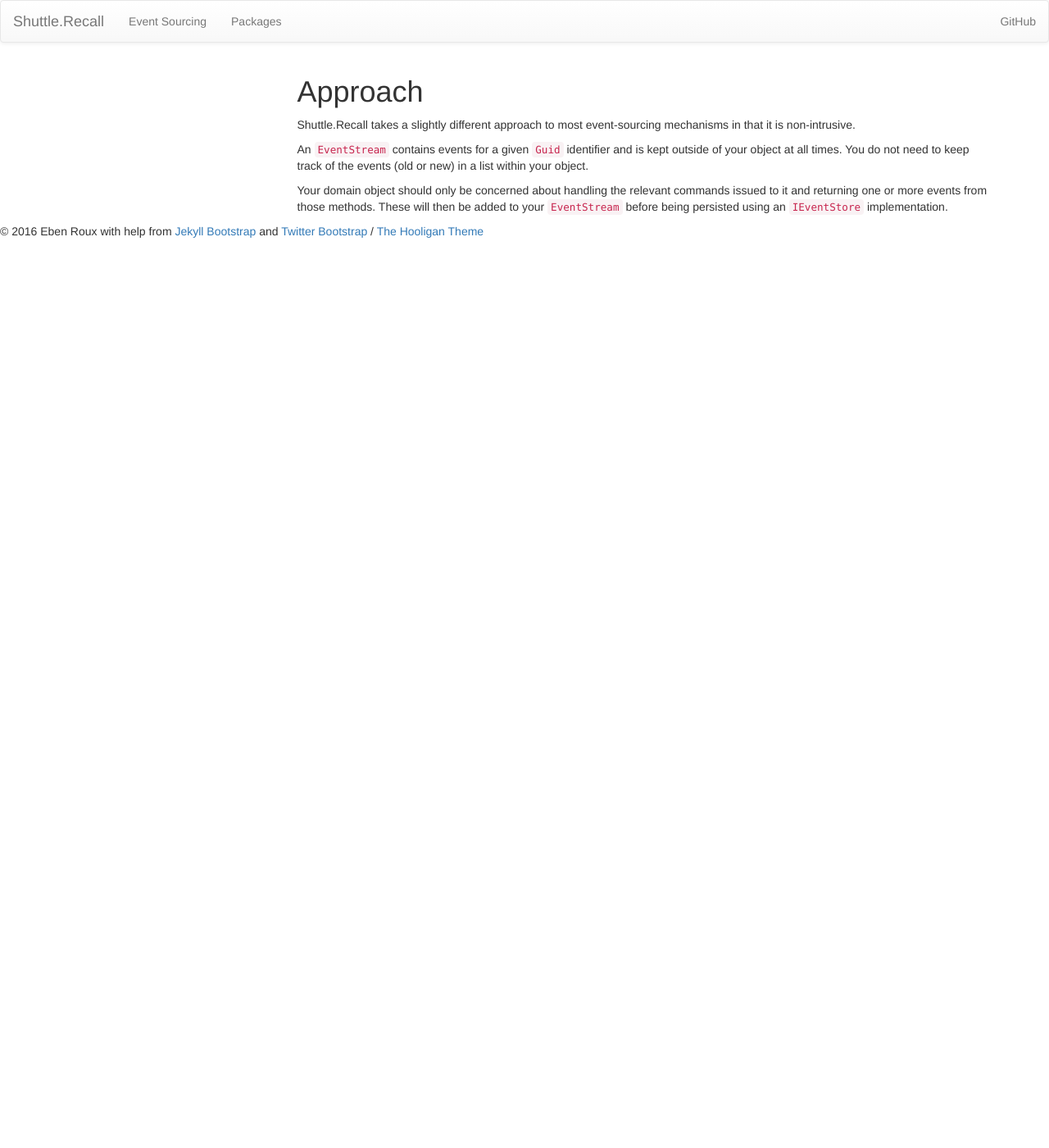
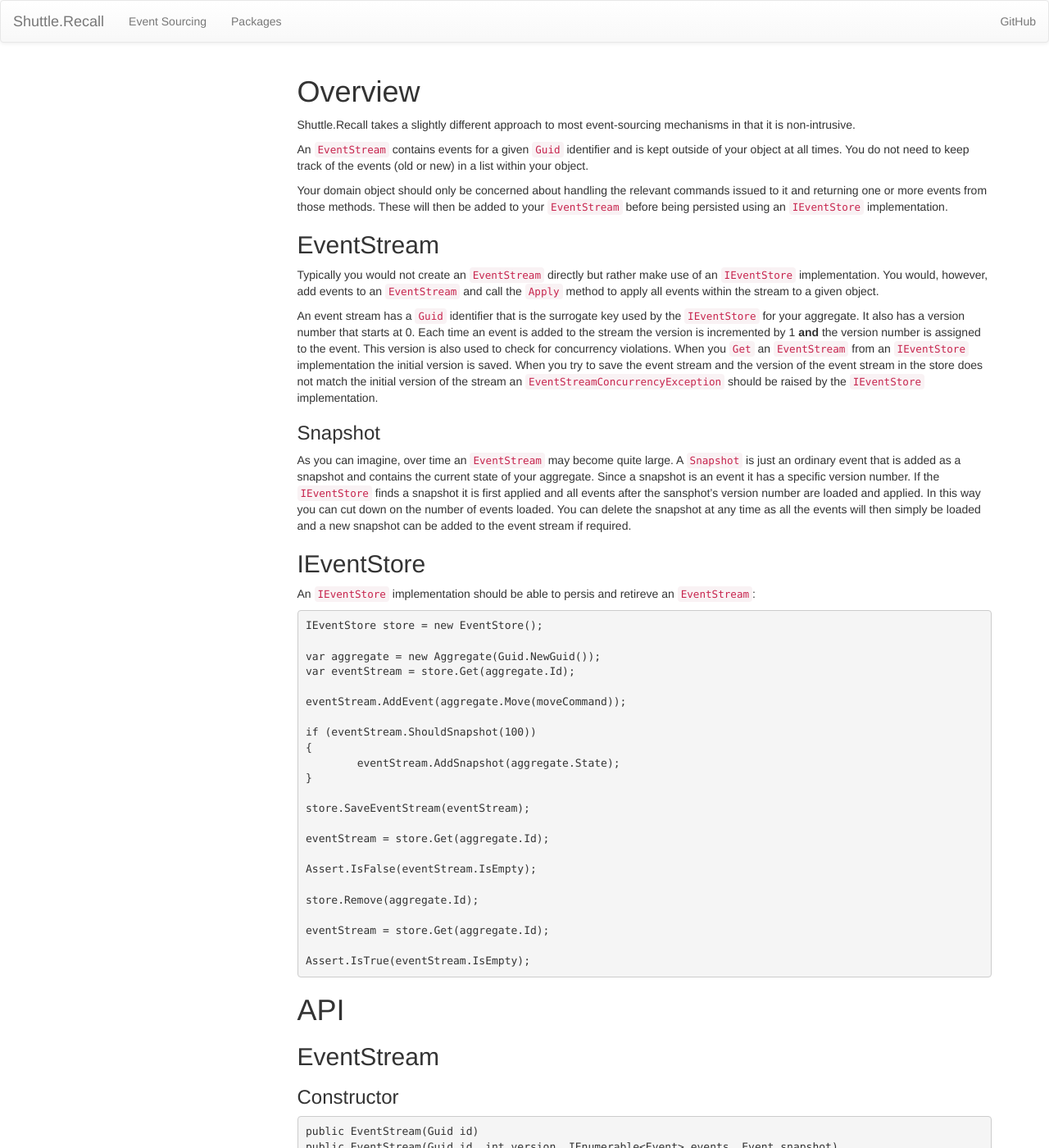
Before and after one commit to Shuttle/shuttle-recall, a Jekyll site: the page built from event-sourcing.md, in a window 1280 px wide and 1400 px high. Shown: the whole window at 82% size. Built offline with Jekyll 4.4.1, drawn with Linux system fonts in a browser that asks for light colours; nearby versions of some CDN libraries; library files that are not in the unit come from our copies; some of the changed text lies outside the part shown.

Commit message:
- event sourcing expansion

```diff
--- a/assets/themes/shuttle/js/site.js
+++ b/assets/themes/shuttle/js/site.js
@@ -51,7 +51,9 @@ $(function(){
 	if (hasTOC) {
 		$('#toc')
 			.tocify({
-				theme: 'bootstrap'
+				theme: 'bootstrap',
+				showAndHide: true,
+				showAndHideOnScroll: true
 			})
 			.data('toc-tocify');
 
--- a/event-sourcing.md
+++ b/event-sourcing.md
@@ -3,10 +3,164 @@ layout: api
 title: Event Sourcing
 ---
 
-# Approach
+# Overview
 
 Shuttle.Recall takes a slightly different approach to most event-sourcing mechanisms in that it is non-intrusive.
 
 An `EventStream` contains events for a given `Guid` identifier and is kept outside of your object at all times.  You do not need to keep track of the events (old or new) in a list within your object.
 
 Your domain object should only be concerned about handling the relevant commands issued to it and returning one or more events from those methods.  These will then be added to your `EventStream` before being persisted using an `IEventStore` implementation.
+
+## EventStream
+
+Typically you would not create an `EventStream` directly but rather make use of an `IEventStore` implementation.  You would, however, add events to an `EventStream` and call the `Apply` method to apply all events within the stream to a given object.
+
+An event stream has a `Guid` identifier that is the surrogate key used by the `IEventStore` for your aggregate.  It also has a version number that starts at 0.  Each time an event is added to the stream the version is incremented by 1 **and** the version number is assigned to the event.  This version is also used to check for concurrency violations.  When you `Get` an `EventStream` from an `IEventStore` implementation the initial version is saved.  When you try to save the event stream and the version of the event stream in the store does not match the initial version of the stream an `EventStreamConcurrencyException` should be raised by the `IEventStore` implementation.
+
+### Snapshot
+
+As you can imagine, over time an `EventStream` may become quite large.  A `Snapshot` is just an ordinary event that is added as a snapshot and contains the current state of your aggregate.  Since a snapshot is an event it has a specific version number.  If the `IEventStore` finds a snapshot it is first applied and all events after the sansphot's version number are loaded and applied.  In this way you can cut down on the number of events loaded.  You can delete the snapshot at any time as all the events will then simply be loaded and a new snapshot can be added to the event stream if required.
+
+## IEventStore
+
+An `IEventStore` implementation should be able to persis and retireve an `EventStream`:
+
+~~~ c#
+IEventStore store = new EventStore();
+
+var aggregate = new Aggregate(Guid.NewGuid());
+var eventStream = store.Get(aggregate.Id);
+
+eventStream.AddEvent(aggregate.Move(moveCommand));
+
+if (eventStream.ShouldSnapshot(100))
+{
+	eventStream.AddSnapshot(aggregate.State);
+}
+
+store.SaveEventStream(eventStream);
+
+eventStream = store.Get(aggregate.Id);
+
+Assert.IsFalse(eventStream.IsEmpty);
+
+store.Remove(aggregate.Id);
+
+eventStream = store.Get(aggregate.Id);
+
+Assert.IsTrue(eventStream.IsEmpty);
+~~~
+
+# API
+
+## EventStream
+
+### Constructor
+
+~~~ c#
+public EventStream(Guid id)
+public EventStream(Guid id, int version, IEnumerable<Event> events, Event snapshot)
+~~~
+
+### Properties
+
+~~~ c#
+public Guid Id { get; private set; }
+public int Version { get; private set; }
+public Event Snapshot { get; private set; }
+public bool Removed { get; private set; }
+~~~
+
+### Remove
+
+~~~ c#
+public void Remove()
+~~~
+
+### IsEmpty
+
+~~~ c#
+public bool IsEmpty
+~~~
+
+### CommitVersion
+
+~~~ c#
+public void CommitVersion()
+~~~
+
+Makes the initial version of the stream the current version.
+
+### AddEvent
+
+~~~ c#
+public void AddEvent(object data)
+~~~
+
+### AddSnapshot
+
+~~~ c#
+public void AddSnapshot(object data)
+~~~
+
+### ShouldSnapshot
+
+~~~ c#
+public bool ShouldSnapshot(int snapshotEventCount)
+~~~
+
+### AttemptSnapshot
+
+~~~ c#
+public bool AttemptSnapshot(int snapshotEventCount)
+~~~
+
+### CanSnapshot
+
+~~~ c#
+public bool CanSnapshot { get; }
+~~~
+
+### EventsAfter
+
+~~~ c#
+public IEnumerable<Event> EventsAfter(Event @event)
+public IEnumerable<Event> EventsAfter(int version)
+~~~
+
+### NewEvents
+
+~~~ c#
+public IEnumerable<Event> NewEvents()
+~~~
+
+### PastEvents
+
+~~~ c#
+public IEnumerable<Event> PastEvents()
+~~~
+
+### Apply
+
+~~~ c#
+public void Apply(object instance)
+public void Apply(object instance, string eventHandlingMethodName)
+~~~
+
+### HasSnapshot
+
+~~~ c#
+public bool HasSnapshot { get; }
+~~~
+
+### ConcurrencyInvariant
+
+~~~ c#
+public void ConcurrencyInvariant(int expectedVersion)
+~~~
+
+### EmptyInvariant
+
+~~~ c#
+public static void EmptyInvariant(this EventStream stream)
+~~~
```
